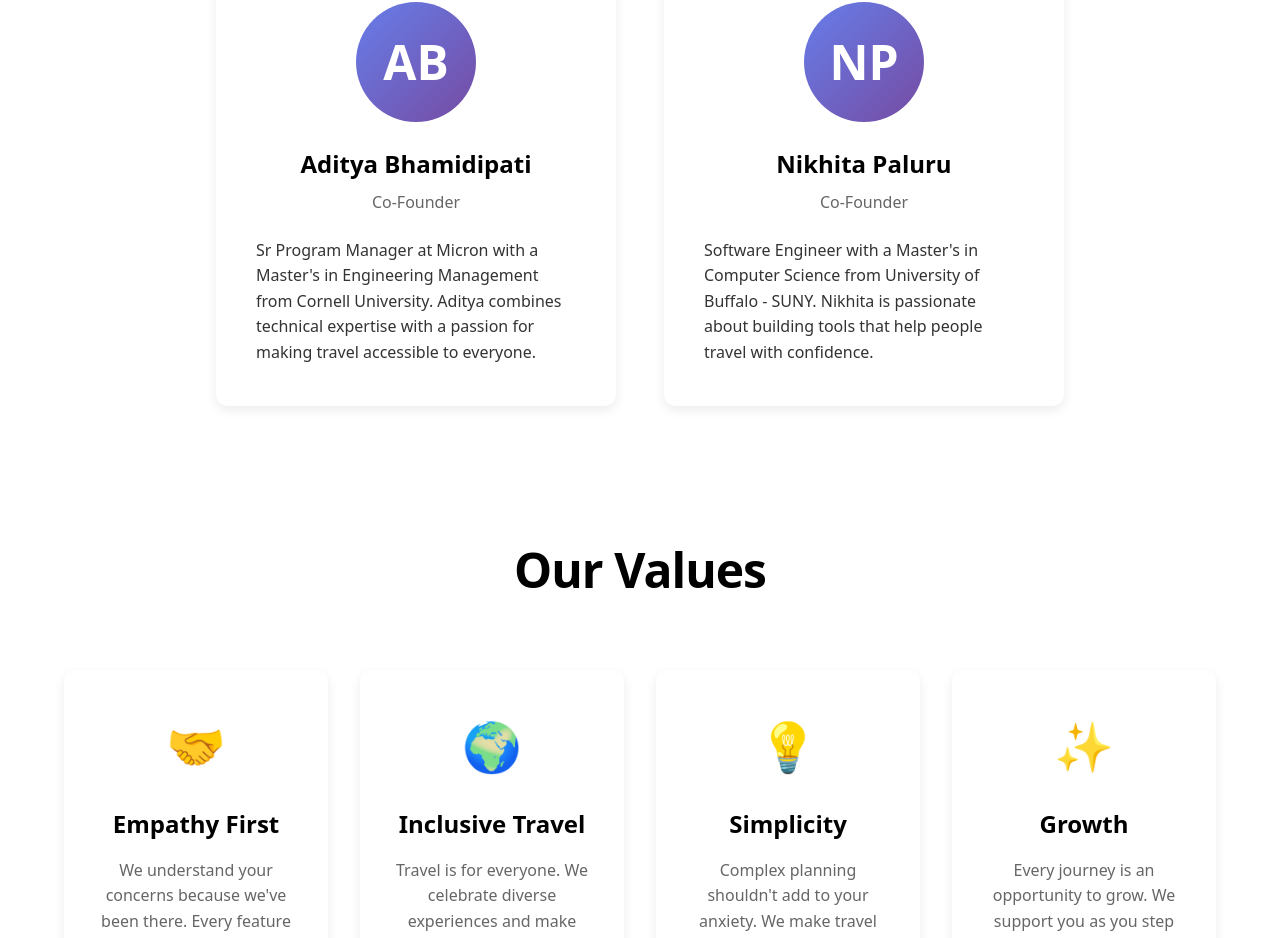
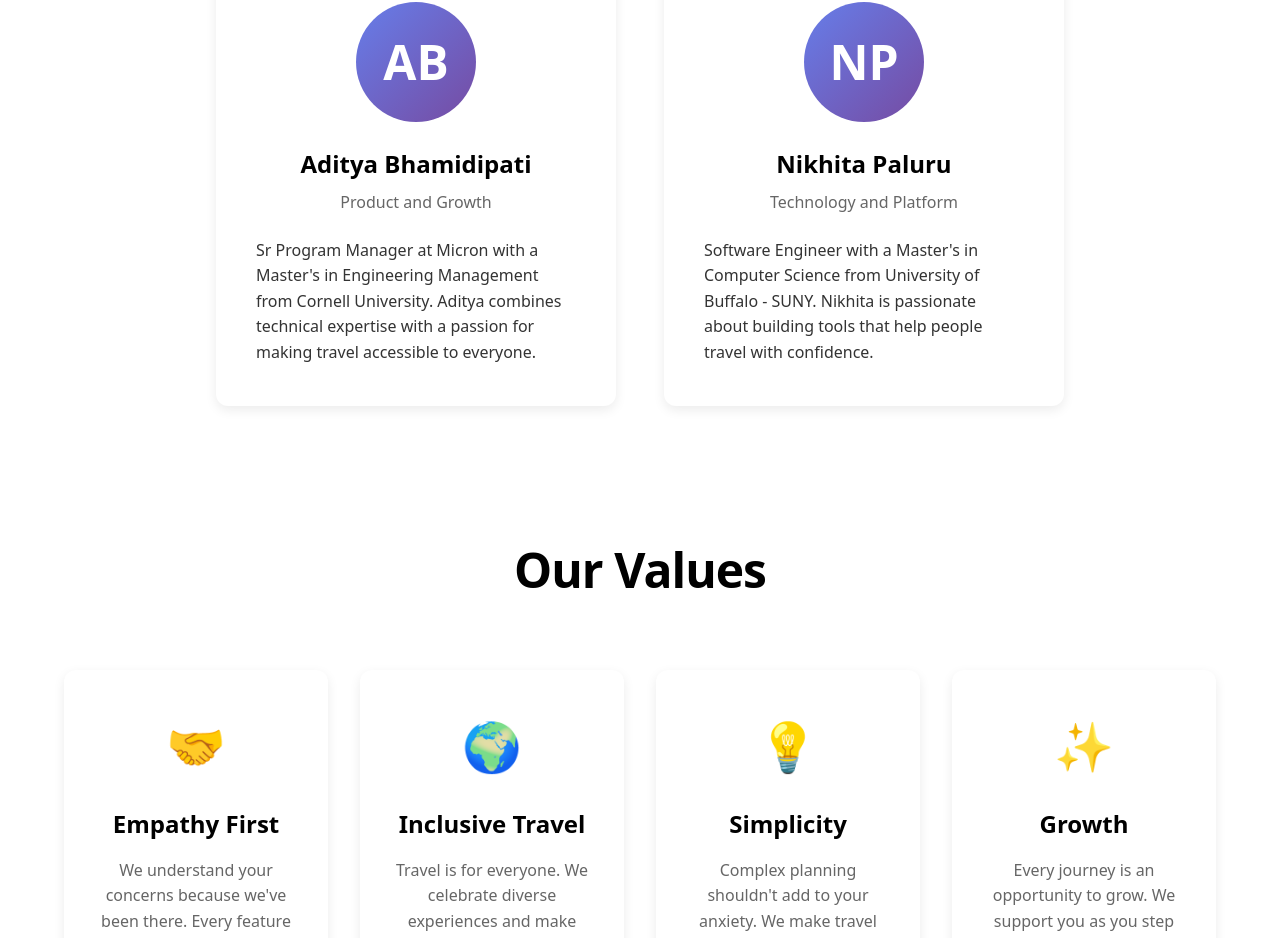
Before and after one commit to bhamidipatii/anxious-traveler-waitlist, a React (Vite) app in the folder frontend/: page /about in a window 1280 px wide. Shown: the part 1098-2036 px from the top of the page. Built offline with nearby package versions, Linux system fonts and the light colour scheme.

Commit message:
Update About.tsx

```diff
--- a/frontend/src/components/About.tsx
+++ b/frontend/src/components/About.tsx
@@ -26,13 +26,13 @@ function About() {
 	const team = {
 		aditya: {
 			name: "Aditya Bhamidipati",
-			role: "Co-Founder",
+			role: "Product and Growth",
 			bio: "Sr Program Manager at Micron with a Master's in Engineering Management from Cornell University. Aditya combines technical expertise with a passion for making travel accessible to everyone.",
 		},
 
 		nikhita: {
 			name: "Nikhita Paluru",
-			role: "Co-Founder",
+			role: "Technology and Platform",
 			bio: "Software Engineer with a Master's in Computer Science from University of Buffalo - SUNY. Nikhita is passionate about building tools that help people travel with confidence.",
 		},
 	};
```
